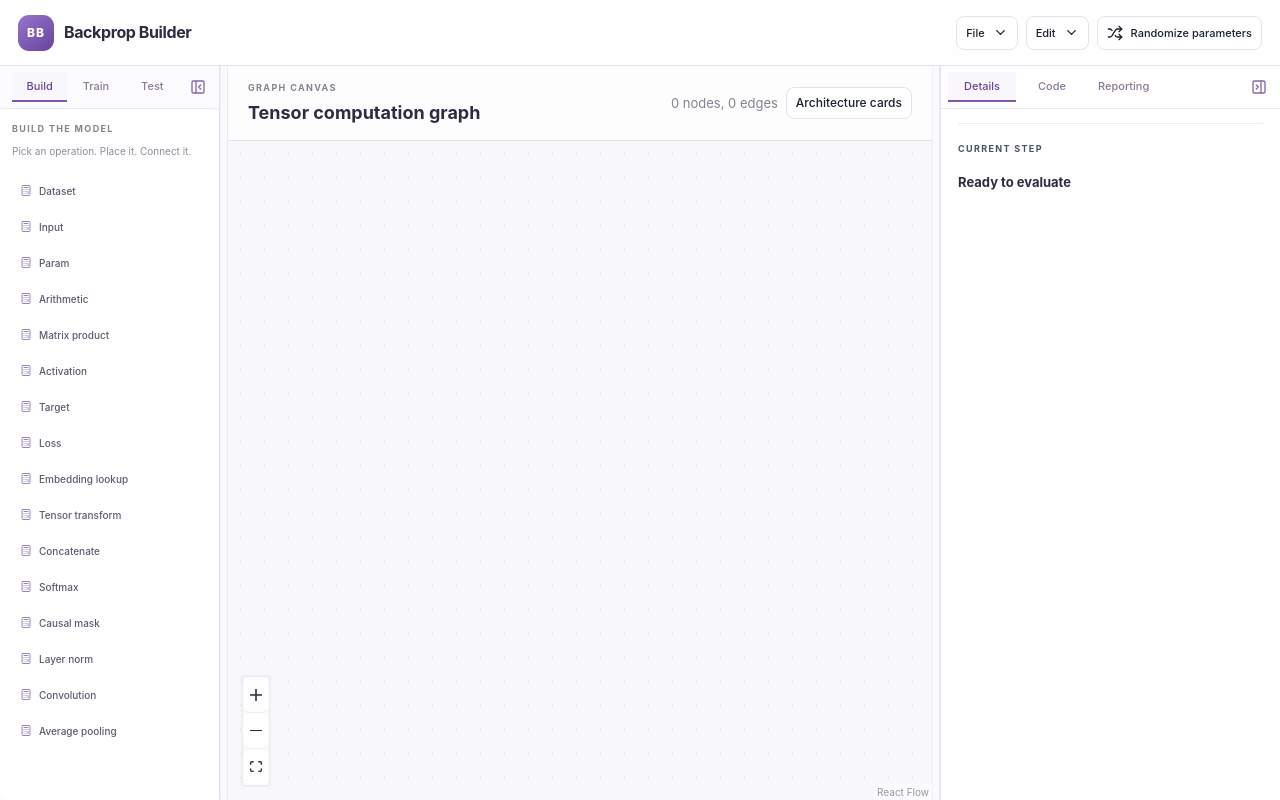
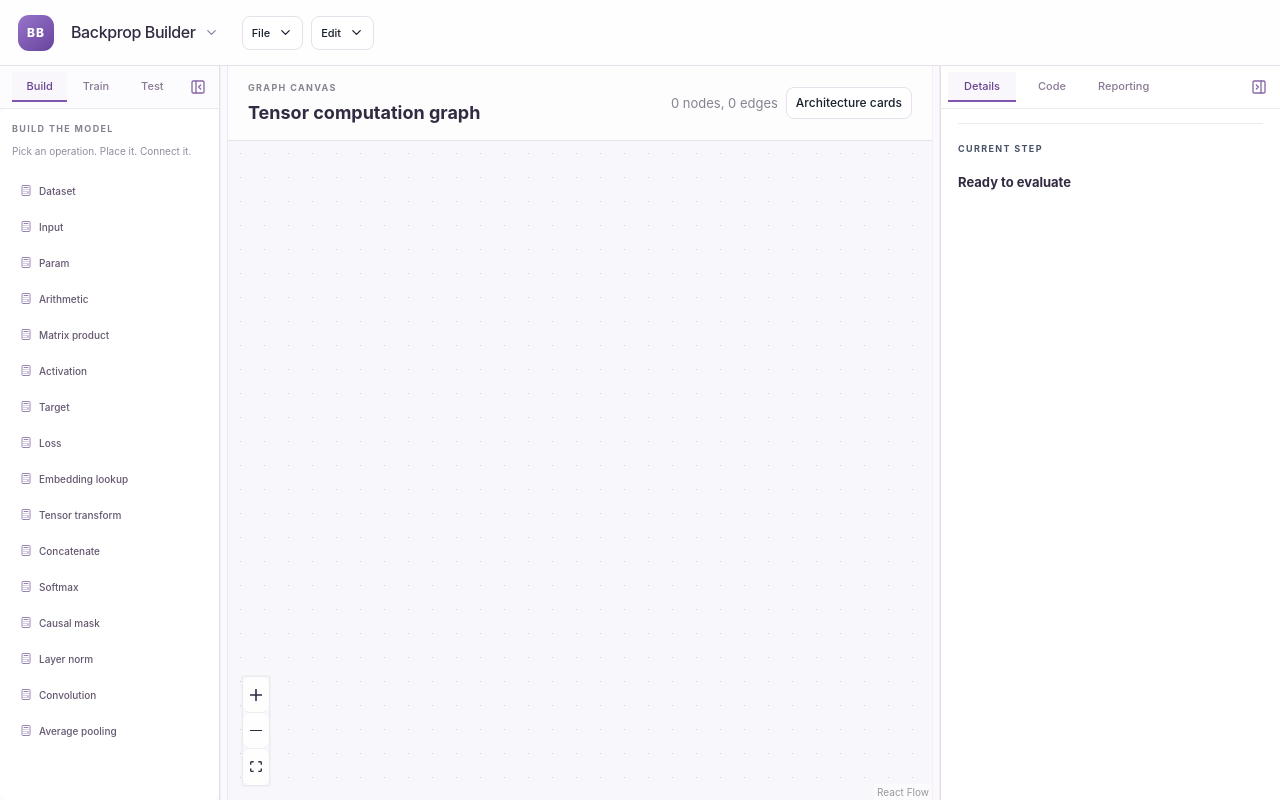
Before and after one commit to davbachman/BackpropBuilder, a React (Vite) app: page / in a window 1280 px wide. Built offline with nearby package versions, Linux system fonts and the light colour scheme.

Commit message:
Expand app guide and add title menu

```diff
--- a/src/App.css
+++ b/src/App.css
@@ -34,11 +34,26 @@
   white-space: nowrap;
 }
 
+.brand-menu-button {
+  min-height: 36px;
+  border: 0;
+  padding: 4px 7px;
+  background: transparent;
+  color: inherit;
+  font: inherit;
+  letter-spacing: inherit;
+}
+
+.brand-menu-button svg { color: #937da8; }
+.brand-menu-button:hover:not(:disabled), .brand-menu-button[aria-expanded="true"] { color: #694590; background: #f5f0fa; }
+.brand-menu-button:focus-visible { outline: 2px solid #8a5fbd; outline-offset: 2px; }
+
 .top-actions {
+  flex: 1;
   min-width: 0;
   display: flex;
   align-items: center;
-  justify-content: flex-end;
+  justify-content: flex-start;
   gap: 8px;
 }
 
@@ -69,7 +84,7 @@
   box-shadow: var(--shadow);
 }
 
-.topbar-menu-panel button {
+.topbar-menu-panel button, .topbar-menu-panel a {
   display: flex;
   align-items: center;
   gap: 8px;
@@ -79,11 +94,58 @@
   padding: 7px 9px;
   font-size: 13px;
   font-weight: 800;
+  color: var(--text);
+  text-decoration: none;
 }
 
-.topbar-menu-panel button:hover:not(:disabled) {
+.topbar-menu-panel button:hover:not(:disabled), .topbar-menu-panel a:hover, .topbar-menu-panel a:focus-visible {
   background: var(--accent-soft);
 }
+
+.app-menu-panel { left: 42px; width: 200px; }
+.app-menu-panel a svg { margin-left: auto; }
+
+.about-backdrop {
+  position: fixed;
+  inset: 0;
+  z-index: 1200;
+  display: grid;
+  place-items: center;
+  padding: 20px;
+  background: rgba(32, 28, 44, .30);
+  backdrop-filter: blur(3px);
+}
+
+.about-dialog {
+  display: grid;
+  justify-items: start;
+  gap: 14px;
+  width: min(100%, 480px);
+  padding: 28px;
+  border: 1px solid #e7e1ee;
+  border-radius: 18px;
+  background: #fff;
+  box-shadow: 0 24px 70px rgba(32, 28, 44, .18);
+}
+
+.about-dialog-mark {
+  display: grid;
+  place-items: center;
+  width: 42px;
+  height: 42px;
+  border-radius: 12px;
+  background: linear-gradient(140deg, #9875ca, #67439e);
+  color: white;
+  font-size: 13px;
+  font-weight: 800;
+  letter-spacing: 1px;
+}
+
+.about-dialog h2 { color: #40344f; font-size: 23px; }
+.about-dialog p { color: #655b70; font-size: 14px; line-height: 1.6; }
+.about-dialog a { color: #67439e; }
+.about-dialog > button { justify-self: end; margin-top: 4px; padding-inline: 20px; color: white; background: #7551ae; border-color: #7551ae; }
+.about-dialog > button:hover:not(:disabled) { color: white; background: #67479a; }
 
 .topbar-menu-panel button:disabled {
   opacity: 0.45;
--- a/src/App.tsx
+++ b/src/App.tsx
@@ -188,6 +188,8 @@ function App({
   const [traceIndex, setTraceIndex] = useState(0)
   const [isFileMenuOpen, setIsFileMenuOpen] = useState(false)
   const [isEditMenuOpen, setIsEditMenuOpen] = useState(false)
+  const [isAppMenuOpen, setIsAppMenuOpen] = useState(false)
+  const [isAboutOpen, setIsAboutOpen] = useState(false)
   const [isPlaying, setIsPlaying] = useState(false)
   const runCanvasAction = useCallback((action: () => void) => {
     setExecutionError(undefined)
@@ -1162,16 +1164,23 @@ function App({
     action()
   }
 
+  const closeAbout = () => {
+    setIsAboutOpen(false)
+    window.setTimeout(() => document.getElementById('app-menu-trigger')?.focus(), 0)
+  }
+
   useEffect(() => {
     const closeOnPointerDown = (event: PointerEvent) => {
       if (event.target instanceof Element && event.target.closest('.topbar-menu')) return
       setIsFileMenuOpen(false)
       setIsEditMenuOpen(false)
+      setIsAppMenuOpen(false)
     }
     const closeOnEscape = (event: KeyboardEvent) => {
       if (event.key !== 'Escape') return
       setIsFileMenuOpen(false)
       setIsEditMenuOpen(false)
+      setIsAppMenuOpen(false)
     }
     document.addEventListener('pointerdown', closeOnPointerDown)
     document.addEventListener('keydown', closeOnEscape)
@@ -1246,11 +1255,20 @@ function App({
       style={{ '--left-size': leftOpen ? `${leftWidth}px` : '42px', '--right-size': rightOpen ? `${rightWidth}px` : '42px' } as CSSProperties}
     >
       <header className="top-bar">
-        <div className="top-brand">
-          <div className="brand-mark">BB</div>
-          <div>
-            <h1>Backprop Builder</h1>
-          </div>
+        <div className="top-brand topbar-menu">
+          <div className="brand-mark" aria-hidden="true">BB</div>
+          <h1><button
+            id="app-menu-trigger"
+            type="button"
+            className="brand-menu-button"
+            aria-haspopup="menu"
+            aria-expanded={isAppMenuOpen}
+            onClick={() => { setIsFileMenuOpen(false); setIsEditMenuOpen(false); setIsAppMenuOpen(open => !open) }}
+          >Backprop Builder <ChevronDown size={15} aria-hidden="true" /></button></h1>
+          {isAppMenuOpen ? <div className="topbar-menu-panel app-menu-panel" role="menu" aria-label="Backprop Builder">
+            <button type="button" role="menuitem" onClick={() => { setIsAppMenuOpen(false); setIsAboutOpen(true) }}>About</button>
+            <a role="menuitem" href="https://github.com/davbachman/BackpropBuilder#readme" target="_blank" rel="noopener noreferrer" onClick={() => setIsAppMenuOpen(false)}>Reference <ExternalLink size={14} aria-hidden="true" /></a>
+          </div> : null}
         </div>
 
         <div className="top-actions">
@@ -1286,7 +1304,7 @@ function App({
               className="topbar-button"
               aria-haspopup="menu"
               aria-expanded={isFileMenuOpen}
-              onClick={() => { setIsEditMenuOpen(false); setIsFileMenuOpen((open) => !open) }}
+              onClick={() => { setIsEditMenuOpen(false); setIsAppMenuOpen(false); setIsFileMenuOpen((open) => !open) }}
             >
               File
               <ChevronDown size={15} />
@@ -1347,7 +1365,7 @@ function App({
               className="topbar-button"
               aria-haspopup="menu"
               aria-expanded={isEditMenuOpen}
-              onClick={() => { setIsFileMenuOpen(false); setIsEditMenuOpen((open) => !open) }}
+              onClick={() => { setIsFileMenuOpen(false); setIsAppMenuOpen(false); setIsEditMenuOpen((open) => !open) }}
             >
               Edit
               <ChevronDown size={15} />
@@ -1369,14 +1387,6 @@ function App({
               </div>
             ) : null}
           </div>
-          <button
-            type="button"
-            className="topbar-button"
-            onClick={randomizeParameters}
-          >
-            <Shuffle size={16} />
-            Randomize parameters
-          </button>
           <input
             ref={importInputRef}
             type="file"
@@ -1393,6 +1403,23 @@ function App({
           {exportNotice ? <p className="export-notice" role="status">{exportNotice}</p> : null}
         </div>
       </header>
+
+      {isAboutOpen ? <div className="about-backdrop" onPointerDown={event => { if (event.target === event.currentTarget) closeAbout() }}>
+        <section role="dialog" aria-modal="true" aria-labelledby="about-title" aria-describedby="about-description" className="about-dialog" onKeyDown={event => {
+          if (event.key === 'Escape') { event.preventDefault(); closeAbout() }
+          if (event.key !== 'Tab') return
+          const controls = [...event.currentTarget.querySelectorAll<HTMLElement>('a[href], button:not([disabled])')]
+          const first = controls[0], last = controls[controls.length - 1]
+          if (event.shiftKey && document.activeElement === first) { event.preventDefault(); last?.focus() }
+          else if (!event.shiftKey && document.activeElement === last) { event.preventDefault(); first?.focus() }
+        }}>
+          <div className="about-dialog-mark" aria-hidden="true">BB</div>
+          <h2 id="about-title">About Backprop Builder</h2>
+          <p id="about-description">Created by David Bachman with Codex. Build and explore machine-learning models from individual calculations through neural networks, attention, and transformers.</p>
+          <p>Learn more about <a href="https://pzacad.pitzer.edu/~dbachman/" target="_blank" rel="noopener noreferrer">David Bachman</a> and his AI podcast, <a href="https://profbachman.substack.com/" target="_blank" rel="noopener noreferrer"><em>Entropy Bonus</em></a>.</p>
+          <button type="button" autoFocus onClick={closeAbout}>Close</button>
+        </section>
+      </div> : null}
 
       {csvPickerOpen && <div className="csv-picker-backdrop">
         <section role="dialog" aria-modal="true" aria-labelledby="csv-picker-title" className="csv-picker-dialog" onKeyDown={event => { if (event.key === 'Escape') { pendingCustomCsvNodeId.current = undefined; setCsvPickerOpen(false) } }}>
@@ -1461,6 +1488,7 @@ function App({
           <label className="run-field">Playback speed<input type="range" min={MIN_PLAY_DELAY_MS} max={MAX_PLAY_DELAY_MS} step="50" value={speedSliderValue} onChange={event => setSpeedSliderValue(Number(event.target.value))} /></label>
           <div className="run-section-divider" />
           <p className="eyebrow">Train the model</p>
+          <button type="button" className="run-full-step randomize-button" onClick={randomizeParameters} disabled={isTraining}><Shuffle size={15} /> Randomize parameters</button>
           <button type="button" className="run-full-step" onClick={() => runCanvasAction(runOneTrainingStep)} disabled={blockingIssues.length > 0 || !hasLoss || heldOutSample || isTraining}><FastForward size={15} /> Run one full training step</button>
           <div className="run-number-grid">
             <label className="run-field">Epochs per run<input type="number" min="1" max="100000" step="1" value={epochsPerRun} onChange={event => setEpochsPerRun(event.target.value)} /></label>
--- a/src/workspacePanels.css
+++ b/src/workspacePanels.css
@@ -36,6 +36,7 @@
 .run-number-grid { display: grid; grid-template-columns: repeat(2, minmax(0, 1fr)); gap: 7px; }
 .run-section-divider { height: 1px; margin: 19px 0; background: #e9e3ef; }
 .run-full-step, .run-epochs-button { width: 100%; }
+.randomize-button { margin-bottom: 7px; }
 .run-epochs-button { margin-top: 13px; }
 .run-metrics { display: grid; gap: 7px; margin-top: 17px; }
 .run-metrics span { display: flex; justify-content: space-between; gap: 5px; padding: 8px; border-radius: 7px; background: #f5f1f9; color: #746681; font-size: 10px; }
```
Also changed, not shown: 12 other files (tests, documents, lock files or other folders).
